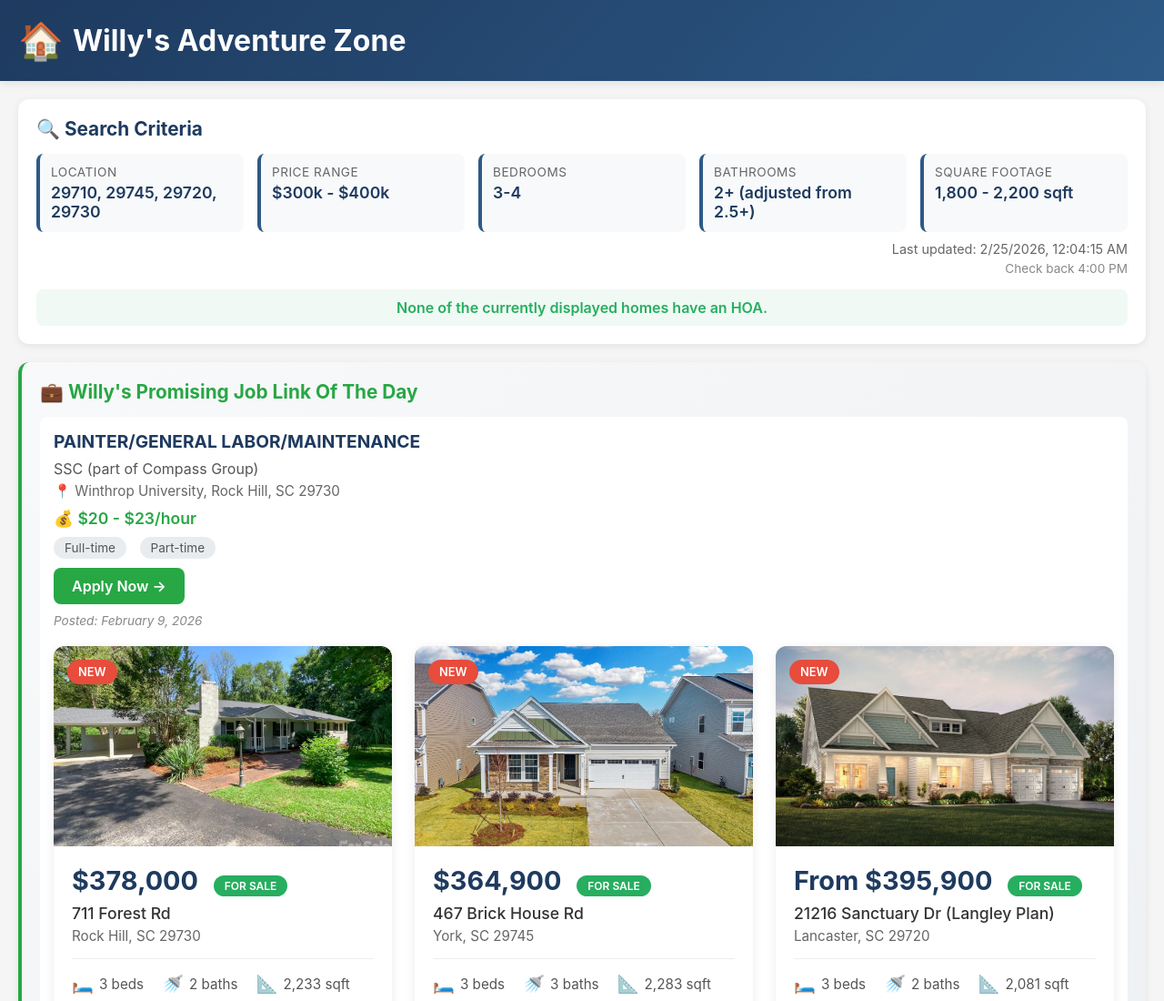
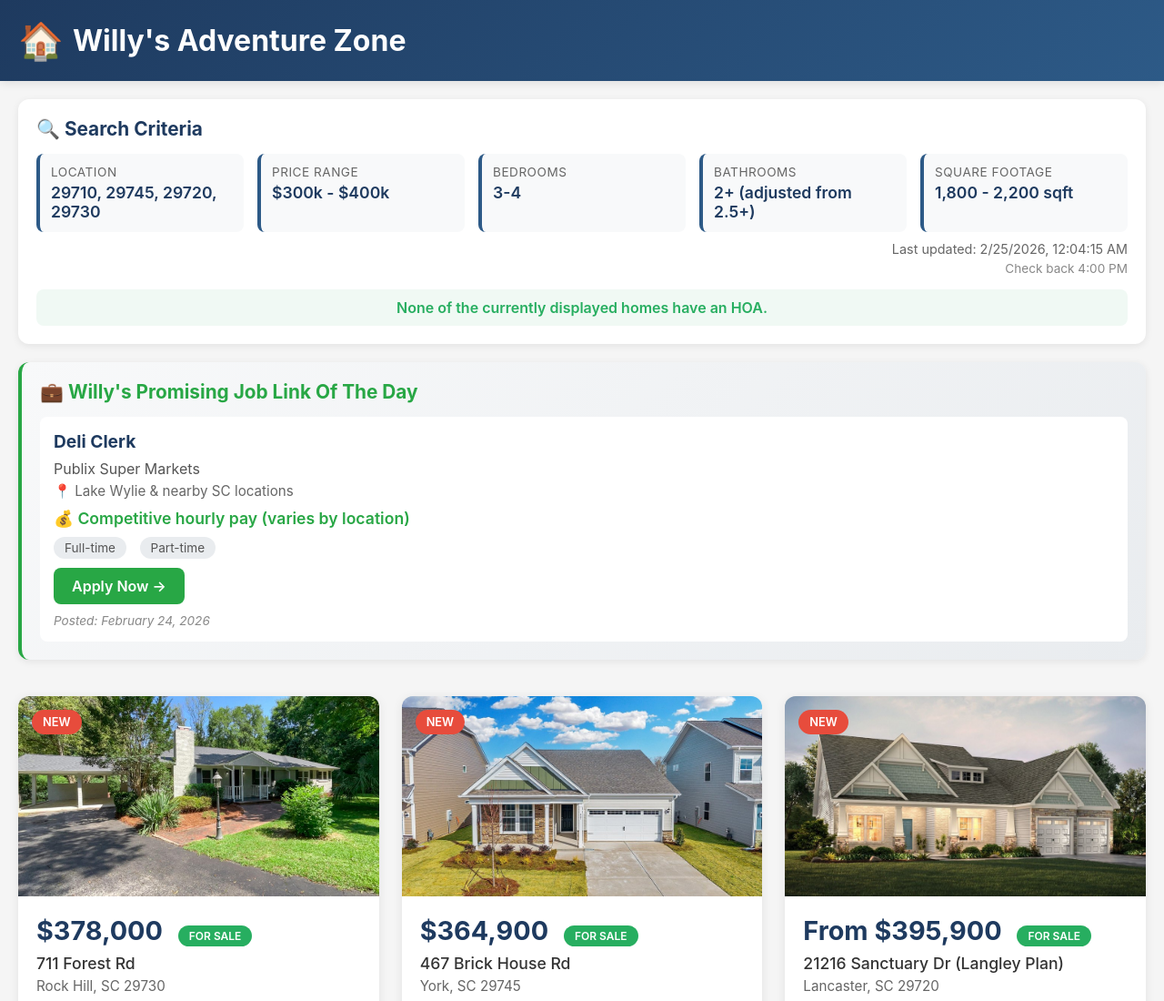
Before and after one commit to slammyslinker-sketch/slammyslinker-sketch.github.io, a plain HTML site: page index.html in a window 1280 px wide. Shown: the top 1100 px of the page at 91% size. Drawn offline with Linux system fonts and the light colour scheme.

Commit message:
Update Willy's job link - Publix Deli Clerk position in Lake Wylie area

```diff
--- a/index.html
+++ b/index.html
@@ -405,17 +405,17 @@
         <section class="job-section">
             <h2>💼 Willy's Promising Job Link Of The Day</h2>
             <div class="job-card">
-                <div class="job-title">PAINTER/GENERAL LABOR/MAINTENANCE</div>
-                <div class="job-company">SSC (part of Compass Group)</div>
-                <div class="job-location">📍 Winthrop University, Rock Hill, SC 29730</div>
-                <div class="job-pay">💰 $20 - $23/hour</div>
+                <div class="job-title">Deli Clerk</div>
+                <div class="job-company">Publix Super Markets</div>
+                <div class="job-location">📍 Lake Wylie & nearby SC locations</div>
+                <div class="job-pay">💰 Competitive hourly pay (varies by location)</div>
                 <div>
                     <span class="job-type">Full-time</span>
                     <span class="job-type">Part-time</span>
                 </div>
-                <a href="https://www.indeed.com/viewjob?jk=fecc90dc77ca3909&utm_campaign=google_jobs_apply&utm_source=google_jobs_apply&utm_medium=organic" target="_blank" class="job-link">Apply Now →</a>
-                <div class="job-date">Posted: February 9, 2026</div>
-            </div౪
+                <a href="https://jobs.publix.com/job-opening/deli-clerk/" target="_blank" class="job-link">Apply Now →</a>
+                <div class="job-date">Posted: February 24, 2026</div>
+            </div>
         </section>
 
         <section class="listings-container">
```
